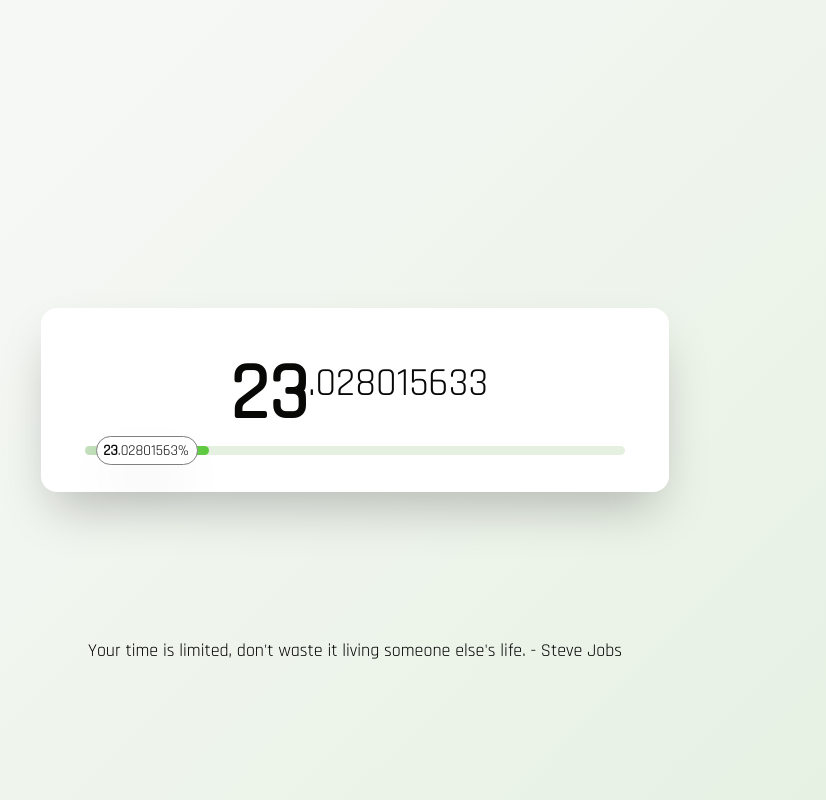
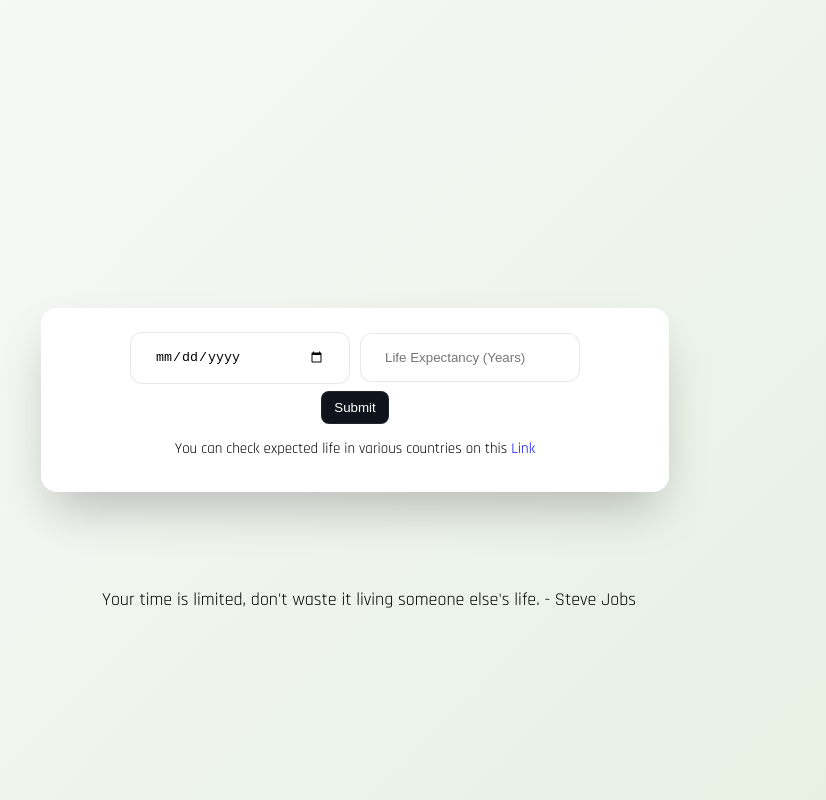
Before and after one commit to thesmallstar/Prana, a browser extension: page index.html in a window 1280 px wide. Shown: the whole page, without its empty margins (285-1111 px from the left). Drawn offline with Linux system fonts and the light colour scheme.

Commit message:
Add input, data save to chrome storage

```diff
--- a/index.html
+++ b/index.html
@@ -1,25 +1,43 @@
 <!DOCTYPE html>
+
 <head>
   <title>New Tab</title>
   <link rel="stylesheet" href="./style.css">
   <link href='https://fonts.googleapis.com/css?family=Rajdhani' rel='stylesheet'>
-    <link href="https://fonts.googleapis.com/css2?family=Inter:wght@100;200;300;400;500;600;700;800;900&display=swap" rel="stylesheet">
+  <link href="https://fonts.googleapis.com/css2?family=Inter:wght@100;200;300;400;500;600;700;800;900&display=swap"
+    rel="stylesheet">
 
 </head>
+
 <body>
   <div class="main-box">
-        <div class="data-box">
-          <div id="age" class="debug"></div>
-              <div class="life-box">
+    <div id="data-box">
+      <div id="age" class="debug">
+      </div>
+      <div id="life-box" class="life-box">
         <div class="progress debug">
           <div class="progress-done debug">
             <span id="life" class="debug"> </span>
           </div>
         </div>
-        </span>
-        <span>
+      </div>
+    </div>
+    <form onsubmit="handleSubmit(event)">
+    <div id="input-box">
 
-        </span>
+
+        <div class="input-item">
+          <input required type="date" name="birthday" id="date" class="debug" placeholder="Date of Birth" />
+
+          <input required name="expectency" type="number"  step="any" min="5" max="100" id="life-expectancy" class="debug" placeholder="Life Expectancy (Years)" />
+        </div>
+
+        <button type="submit">Submit</button>
+          <p>
+          You can check expected life in various countries on this <a rel="noopener noreferrer" target="_blank" href="https://www.worlddata.info/life-expectancy.php"> Link </a>
+          </p>
+    </div>
+  </form>
     <footer class="debug">
       Your time is limited, don't waste it living someone else's life. - Steve Jobs
     </footer>
@@ -30,4 +48,5 @@
 </body>
 
 <script src="script.js"></script>
+
 </html>
--- a/script.js
+++ b/script.js
@@ -68,8 +68,8 @@ function boldDataBeforeDecimal(decimalNumber){
     return "<b>" + number.substring(0, index) + "</b>" + number.substring(index);
 }
 
-const birthday = new Date('05/01/2000');
-const expectency = 100;
+let birthday = new Date('05/01/2000');
+let expectency = 100;
 
 function setAge() {
     let age = calculateAge(birthday);
@@ -77,10 +77,62 @@ function setAge() {
     document.getElementById(LIFE).innerHTML =  boldDataBeforeDecimal(getLifePassedPercentage(age, expectency));
 }
 
+function loadAgeView() {
+
+    var element = document.getElementById('input-box');
+    element.remove();
+
     setAge();
     setInterval(setAge, 100);
     setTimeout(() => {
         const progress = document.querySelector('.progress-done');
         progress.style.opacity = 1;
         progress.style.width = getLifePassedPercentage(calculateAge(birthday), expectency);
-}, 0)
+    }, 100)
+}
+
+function handleSubmit(event) {
+    event.preventDefault();
+
+    const form = event.target; // get the form element
+    const formData = new FormData(form); // create a FormData object from the form data
+    // iterate over the FormData entries and log them to the console
+    for (let [name, value] of formData) {
+        chrome.storage.sync.set({[name]: value}, function() {});
+        console.log(name, value)
+    }
+
+   window.location.reload();
+}
+
+
+function showInputScreen() {
+    var element = document.getElementById('data-box');
+    element.remove();
+}
+
+function main() {
+
+    chrome.storage.sync.get(/* String or Array */["birthday", "expectency"], function(data){
+        console.log(data);
+        birthday = new Date(data.birthday);
+        expectency = data.expectency;
+        if(data.birthday == null){
+            showInputScreen();
+        } else {
+            birthday = new Date(data.birthday);
+            expectency = data.expectency;
+            loadAgeView();
+        }
+    });
+
+}
+
+
+
+const form = document.querySelector("form");
+form.addEventListener("submit", handleSubmit);
+
+window.onload = (event) => {
+    main();
+};
--- a/style.css
+++ b/style.css
@@ -91,6 +91,7 @@ sup {
     transition: 1s ease;
 }
 
+
 .life-box {
     display: flex;
     flex-direction: column;
@@ -102,9 +103,6 @@ sup {
     /* border: 1px solid black; */
 }
 
-/* .data-box {
-    display: none !important;
-} */
 
 footer {
     position: absolute;
@@ -113,3 +111,52 @@ footer {
     margin-top: 400px;
     font-size: large;
 }
+
+input {
+    box-sizing: border-box;
+    align-items: center;
+    padding: 16px 24px;
+    width: 220px;
+    background: #FFFFFF;
+    border: 1px solid rgba(121, 118, 117, 0.16);
+    border-radius: 12px;
+    margin: 5px;
+}
+
+button {
+    box-sizing: border-box;
+    align-items: center;
+    padding: 8px 12px;
+    color: white;
+    border: 1px solid rgba(121, 118, 117, 0.16);
+    border-radius: 8px;
+    background: #0F141C;
+}
+
+button:hover{
+    cursor: pointer;
+}
+#input-box {
+    display: flex;
+    flex-direction: column;
+    align-items: center;
+    justify-content: center;
+}
+
+.input-item {
+    display: flex;
+    flex-direction: row;
+    justify-content: space-around;
+    align-items: center;
+    margin: 2px;
+}
+
+p {
+    font-size: 15px;
+}
+
+a {
+    font-style: bold;
+    color: blue;
+    text-decoration: none;
+}
```
Also changed, not shown: manifest.json, 1 other file. Lines whose indentation alone changed are shown as unchanged.
